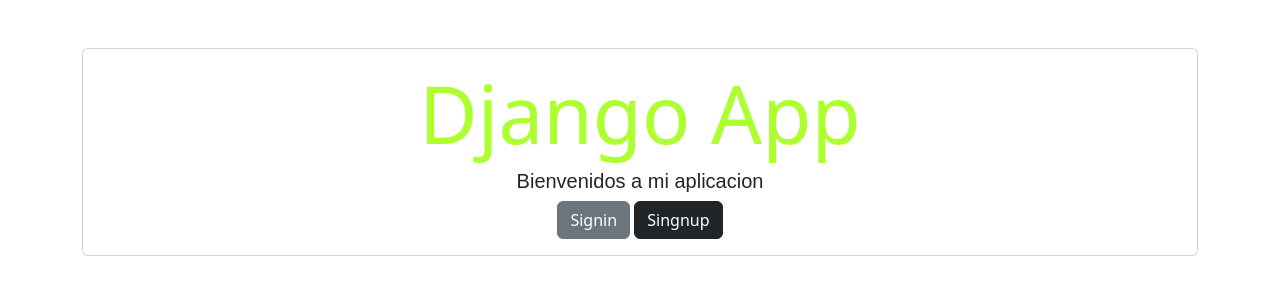
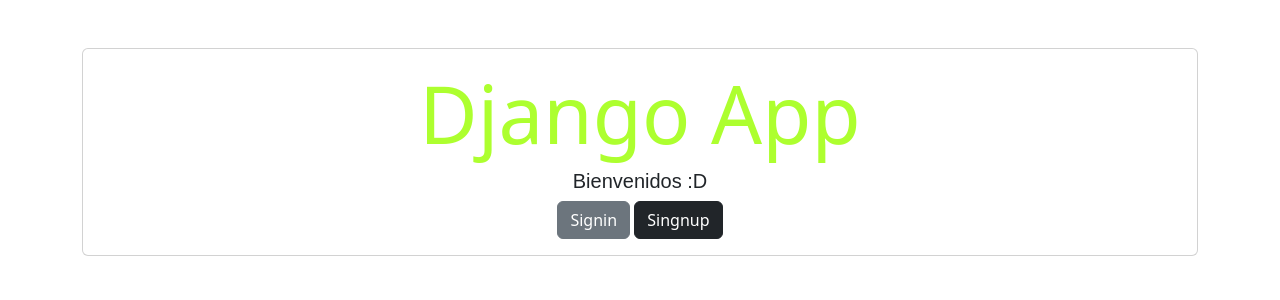
Before and after one commit to CrisF35/Django-auth-crud, a Django app: page / in a window 1280 px wide. Shown: the part 56-356 px from the top of the page. Run offline with Django 4.2, Linux system fonts and the light colour scheme.

Commit message:
cambio bienvenidos

```diff
--- a/tasks/templates/home.html
+++ b/tasks/templates/home.html
@@ -3,7 +3,7 @@
 <main class="container py-5">
     <section class="card card-body">
         <h1 class="display-1 text-center" style="color: greenyellow">Django App</h1>
-        <h1 style="font-size: 20px; font-family: Arial, Helvetica, sans-serif;" class="text-center">Bienvenidos a mi aplicacion</h1>
+        <h1 style="font-size: 20px; font-family: Arial, Helvetica, sans-serif;" class="text-center">Bienvenidos :D</h1>
     <div class="text-center">
         <a class="btn btn-secondary" href="/signin/">
             Signin
```
